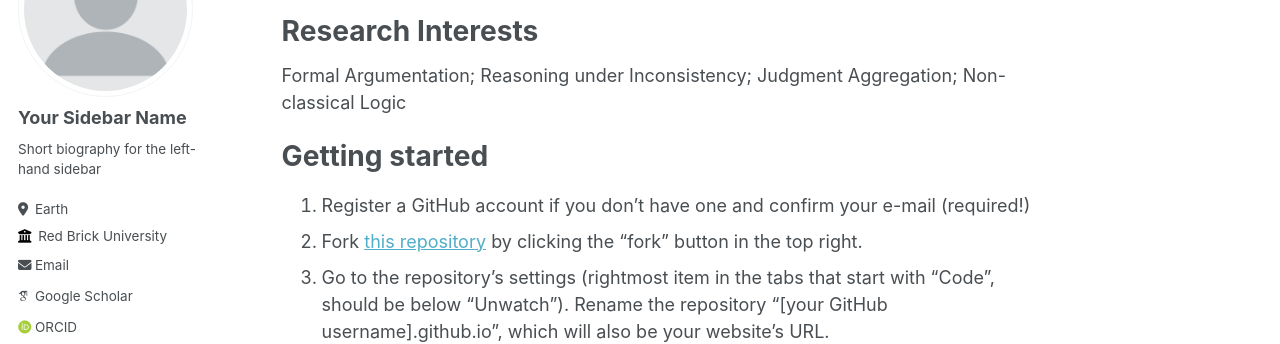
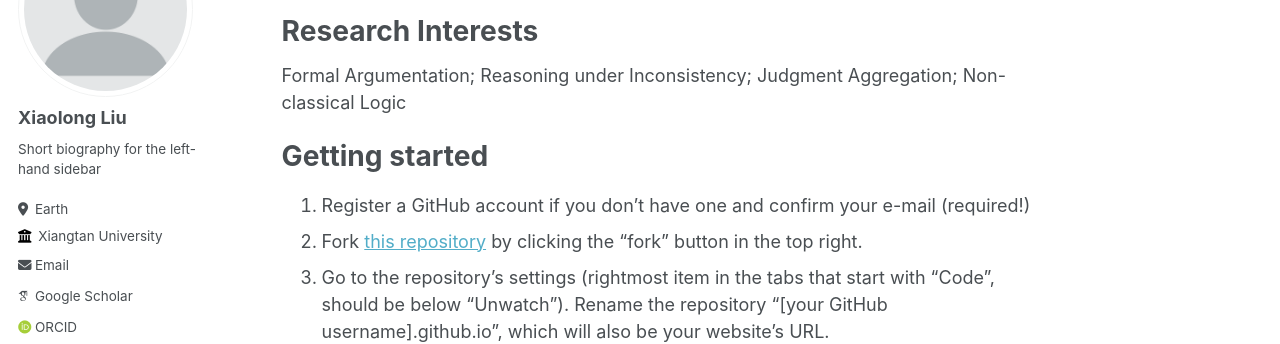
Before and after one commit to xiao-long-liu/xiao-long-liu.github.io, a Jekyll site: the page built from _pages/about.md, in a window 1280 px wide. Shown: the part 184-528 px from the top of the page. Built offline with Jekyll 4.4.1, drawn with Linux system fonts in a browser that asks for light colours; some web fonts are replaced.

Commit message:
Update _config.yml

```diff
--- a/_config.yml
+++ b/_config.yml
@@ -22,17 +22,17 @@ repository               : "https://xiao-long-liu.github.io/"
 author:
   # Biographic information
   avatar           : "profile.png"
-  name             : "Your Sidebar Name"
+  name             : "Xiaolong Liu"
   pronouns         : # example: "she/her"
   bio              : "Short biography for the left-hand sidebar"
   location         : "Earth"
-  employer         : "Red Brick University"
+  employer         : "Xiangtan University"
   uri              : # URL
-  email            : "none@example.org"
+  email            : "liuxiaolong@xtu.edu.cn"
 
   # Academic websites
   arxiv            : # URL - Update with the correct link to your profile
-  googlescholar    : "https://scholar.google.com/citations?user=PS_CX0AAAAAJ"
+  googlescholar    : "https://scholar.google.com/citations?user=ZZ-mzgIAAAAJ&hl=en"
   impactstory      : # URL
   orcid            : "http://orcid.org/yourorcidurl"
   pubmed           : "https://www.ncbi.nlm.nih.gov/pubmed/?term=john+snow"
```
